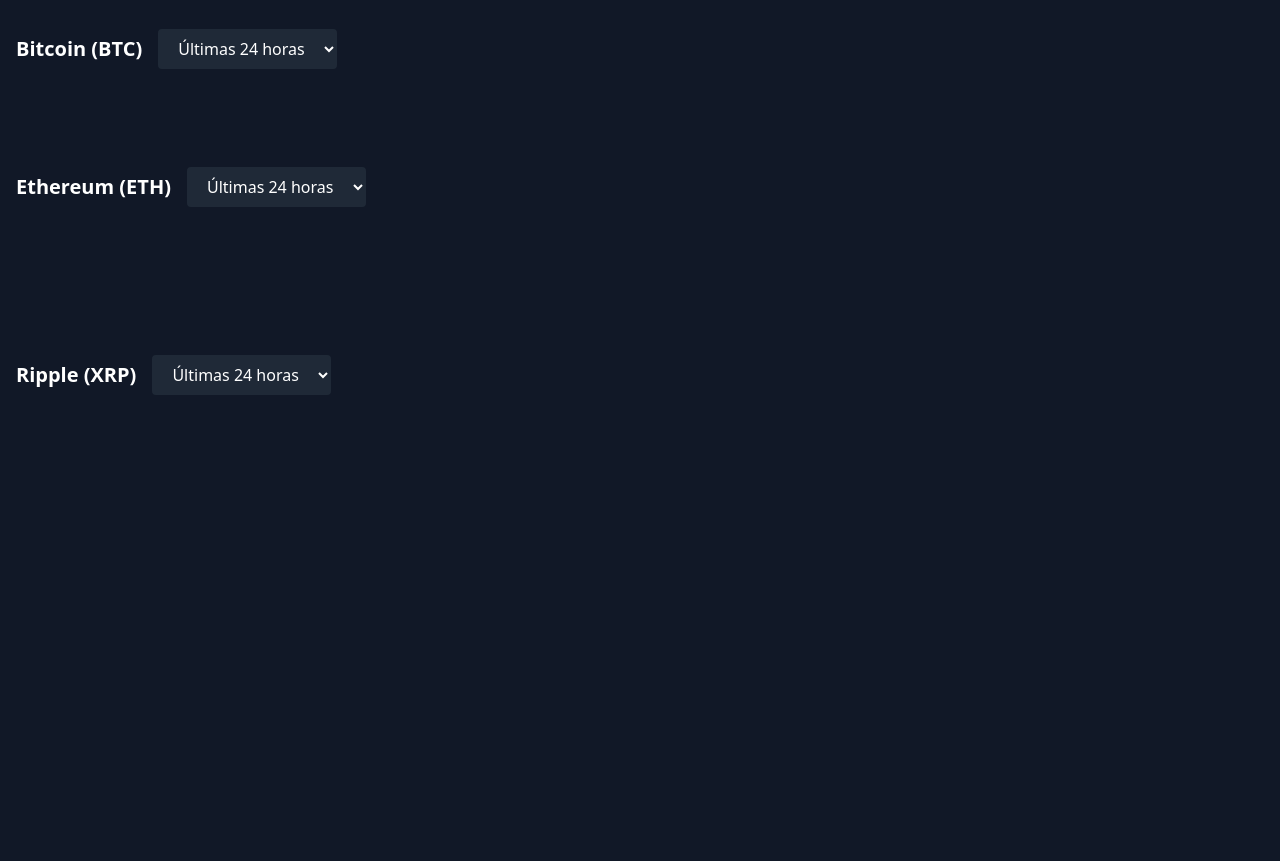
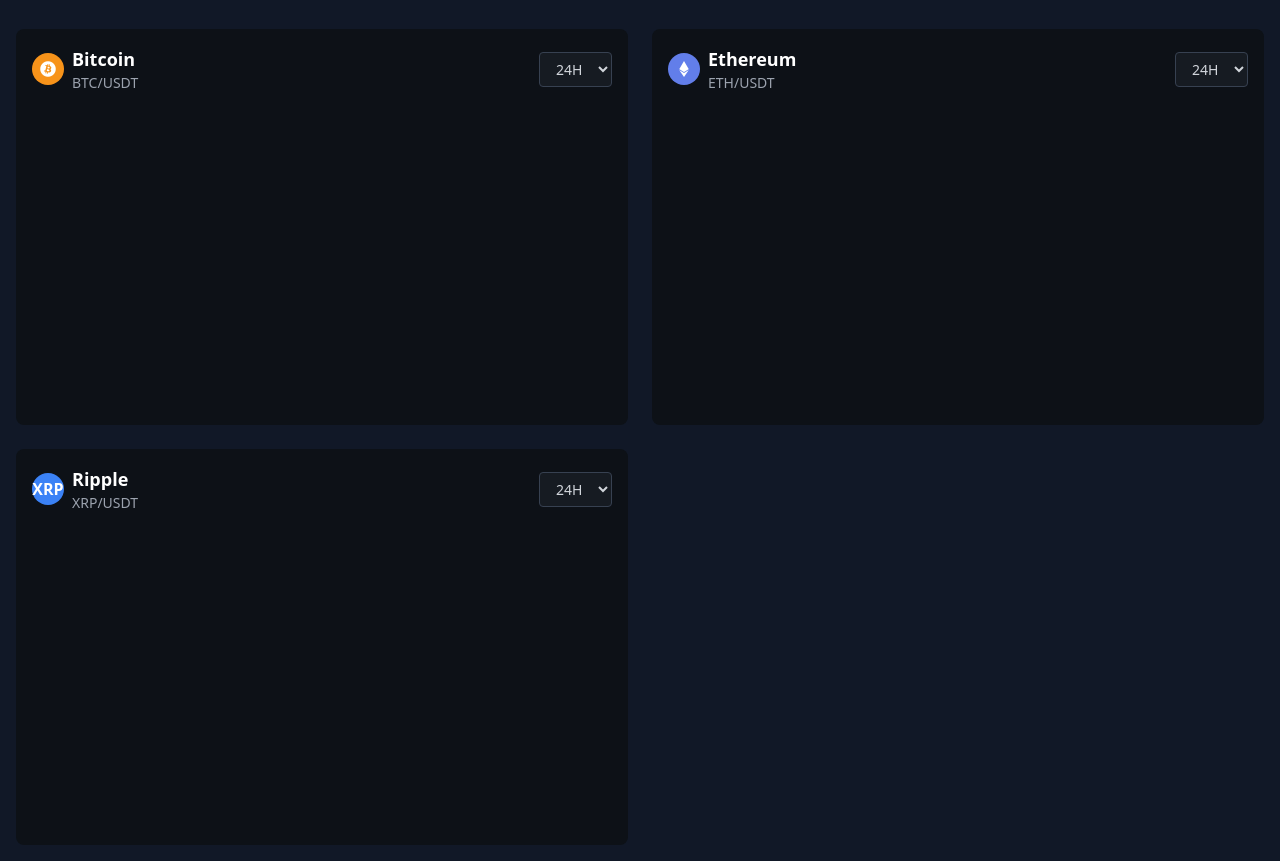
Before and after one commit to felipenavelino/js-binanceAPI, a plain HTML site: page index.html in a window 1280 px wide. Shown: the part 51-912 px from the top of the page. Before the commit the page ends 800 px from the top, so only its background shows below. Drawn offline with nearby package versions, Linux system fonts and the light colour scheme; no server answers.

Commit message:
Update index.html

```diff
--- a/index.html
+++ b/index.html
@@ -1,6 +1,14 @@
 <html>
 <head>
+    <meta http-equiv="Content-Security-Policy" content="
+        default-src 'self';
+        script-src 'self' 'unsafe-inline' https://cdn.tailwindcss.com https://cdn.jsdelivr.net https://cdnjs.cloudflare.com;
+        style-src 'self' 'unsafe-inline' https://cdnjs.cloudflare.com;
+        font-src 'self' https://cdnjs.cloudflare.com;
+        img-src 'self' data: https://storage.googleapis.com;
+    ">
     <script src="https://cdn.tailwindcss.com"></script>
+
     <link href="https://cdnjs.cloudflare.com/ajax/libs/font-awesome/5.15.3/css/all.min.css" rel="stylesheet"/>
 </head>
 <body class="bg-gray-900 text-white">
@@ -97,40 +105,84 @@
     </div>
 
     <div class="flex flex-col gap-8 p-4">
-        <div class="w-full">
-            <div class="flex items-center gap-4 mb-4">
-                <h2 class="text-xl font-bold text-white">Bitcoin (BTC)</h2>
-                <select id="btcTimeFilter" class="bg-gray-800 text-white px-4 py-2 rounded">
-                    <option value="24h">Últimas 24 horas</option>
-                    <option value="7d">Últimos 7 dias</option>
-                    <option value="30d">Últimos 30 dias</option>
-                </select>
+        <div class="grid grid-cols-1 lg:grid-cols-2 gap-6">
+            <!-- Bitcoin Chart -->
+            <div class="bg-[#0D1117] rounded-lg p-4">
+                <div class="flex items-center justify-between mb-4">
+                    <div class="flex items-center space-x-2">
+                        <div class="w-8 h-8 rounded-full flex items-center justify-center" style="background-color: rgb(247, 147, 26)">
+                            <i class="fab fa-bitcoin text-white"></i>
+                        </div>
+                        <div>
+                            <h2 class="text-white text-lg font-semibold">Bitcoin</h2>
+                            <span class="text-gray-400 text-sm">BTC/USDT</span>
+                        </div>
+                    </div>
+                    <select id="btcTimeFilter"
+                            class="bg-[#161B22] text-gray-300 px-3 py-1.5 rounded border border-gray-700
+                                   focus:outline-none focus:ring-1 focus:ring-gray-500
+                                   text-sm">
+                        <option value="24h">24H</option>
+                        <option value="7d">7D</option>
+                        <option value="30d">30D</option>
+                    </select>
+                </div>
+                <div class="h-[300px] relative">
+                    <canvas id="btcChart"></canvas>
+                </div>
             </div>
-            <canvas id="btcChart" width="50" height="50" ></canvas>
-        </div>
 
-        <div class="w-full">
-            <div class="flex items-center gap-4 mb-4">
-                <h2 class="text-xl font-bold text-white">Ethereum (ETH)</h2>
-                <select id="ethTimeFilter" class="bg-gray-800 text-white px-4 py-2 rounded">
-                    <option value="24h">Últimas 24 horas</option>
-                    <option value="7d">Últimos 7 dias</option>
-                    <option value="30d">Últimos 30 dias</option>
-                </select>
+            <!-- Ethereum Chart -->
+            <div class="bg-[#0D1117] rounded-lg p-4">
+                <div class="flex items-center justify-between mb-4">
+                    <div class="flex items-center space-x-2">
+                        <div class="w-8 h-8 rounded-full flex items-center justify-center" style="background-color: rgb(98, 126, 234)">
+                            <i class="fab fa-ethereum text-white"></i>
+                        </div>
+                        <div>
+                            <h2 class="text-white text-lg font-semibold">Ethereum</h2>
+                            <span class="text-gray-400 text-sm">ETH/USDT</span>
+                        </div>
+                    </div>
+                    <select id="ethTimeFilter"
+                            class="bg-[#161B22] text-gray-300 px-3 py-1.5 rounded border border-gray-700
+                                   focus:outline-none focus:ring-1 focus:ring-gray-500
+                                   text-sm">
+                        <option value="24h">24H</option>
+                        <option value="7d">7D</option>
+                        <option value="30d">30D</option>
+                    </select>
+                </div>
+                <div class="h-[300px] relative">
+                    <canvas id="ethChart"></canvas>
+                </div>
             </div>
-            <canvas id="ethChart" width="100" height="100" ></canvas>
-        </div>
 
-        <div class="w-full">
-            <div class="flex items-center gap-4 mb-4">
-                <h2 class="text-xl font-bold text-white">Ripple (XRP)</h2>
-                <select id="xrpTimeFilter" class="bg-gray-800 text-white px-4 py-2 rounded">
-                    <option value="24h">Últimas 24 horas</option>
-                    <option value="7d">Últimos 7 dias</option>
-                    <option value="30d">Últimos 30 dias</option>
-                </select>
+            <!-- XRP Chart -->
+            <div class="bg-[#0D1117] rounded-lg p-4">
+                <div class="flex items-center justify-between mb-4">
+                    <div class="flex items-center space-x-2">
+                        <div class="w-8 h-8 rounded-full flex items-center justify-center bg-blue-500">
+                            <span class="text-white font-bold">XRP</span>
+                        </div>
+                        <div>
+                            <h2 class="text-white text-lg font-semibold">Ripple</h2>
+                            <span class="text-gray-400 text-sm">XRP/USDT</span>
+                        </div>
+                    </div>
+                    <select id="xrpTimeFilter"
+                            class="bg-[#161B22] text-gray-300 px-3 py-1.5 rounded border border-gray-700
+                                   focus:outline-none focus:ring-1 focus:ring-gray-500
+                                   text-sm">
+                        <option value="24h">24H</option>
+                        <option value="7d">7D</option>
+                        <option value="30d">30D</option>
+                     </select>
+                </div>
+                <div class="h-[300px] relative">
+                    <canvas id="xrpChart"></canvas>
+                </div>
             </div>
-            <canvas id="xrpChart" width="50" height="50" class="max-w-1x1"></canvas>
         </div>
     </div>
 
```
